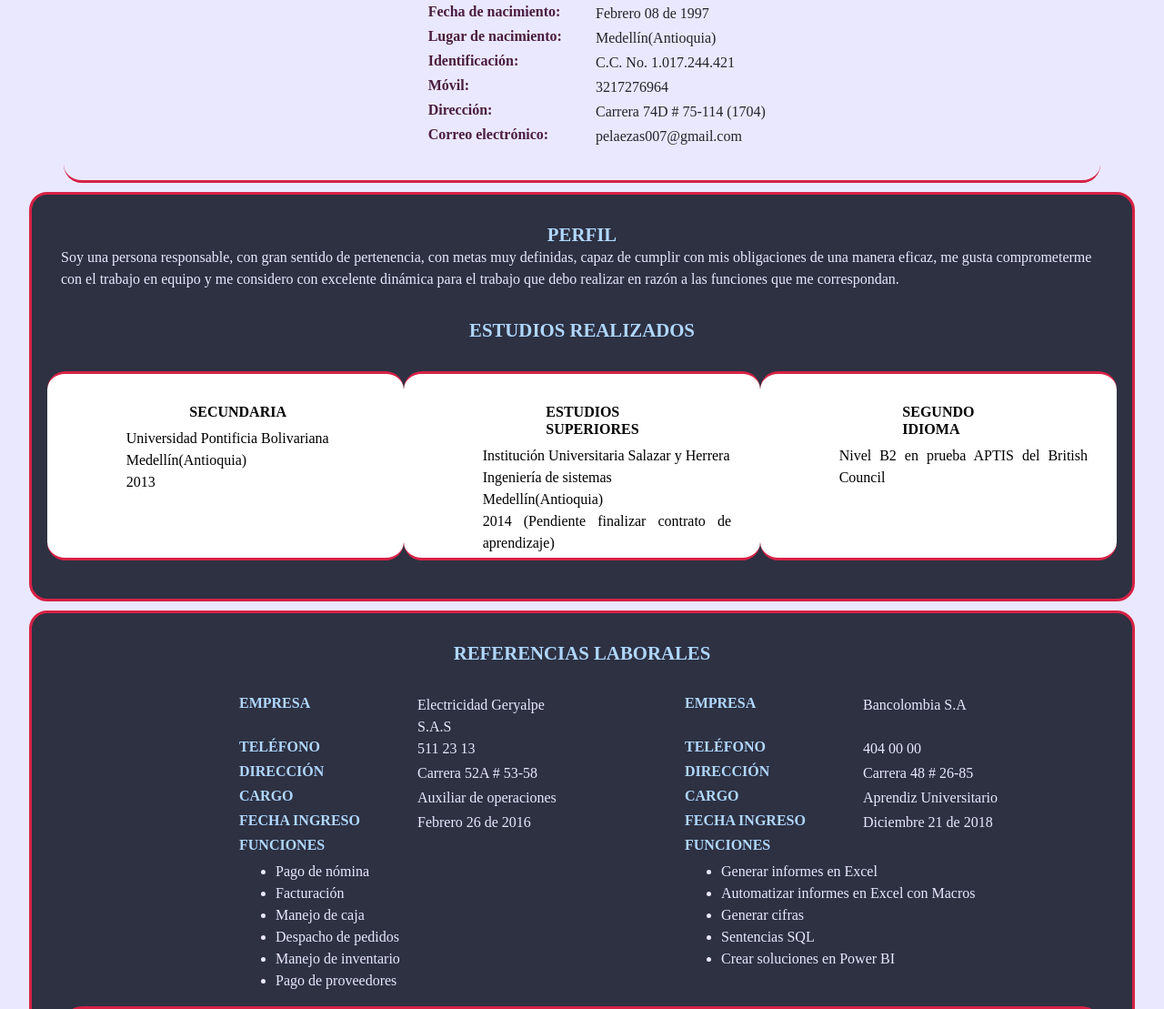
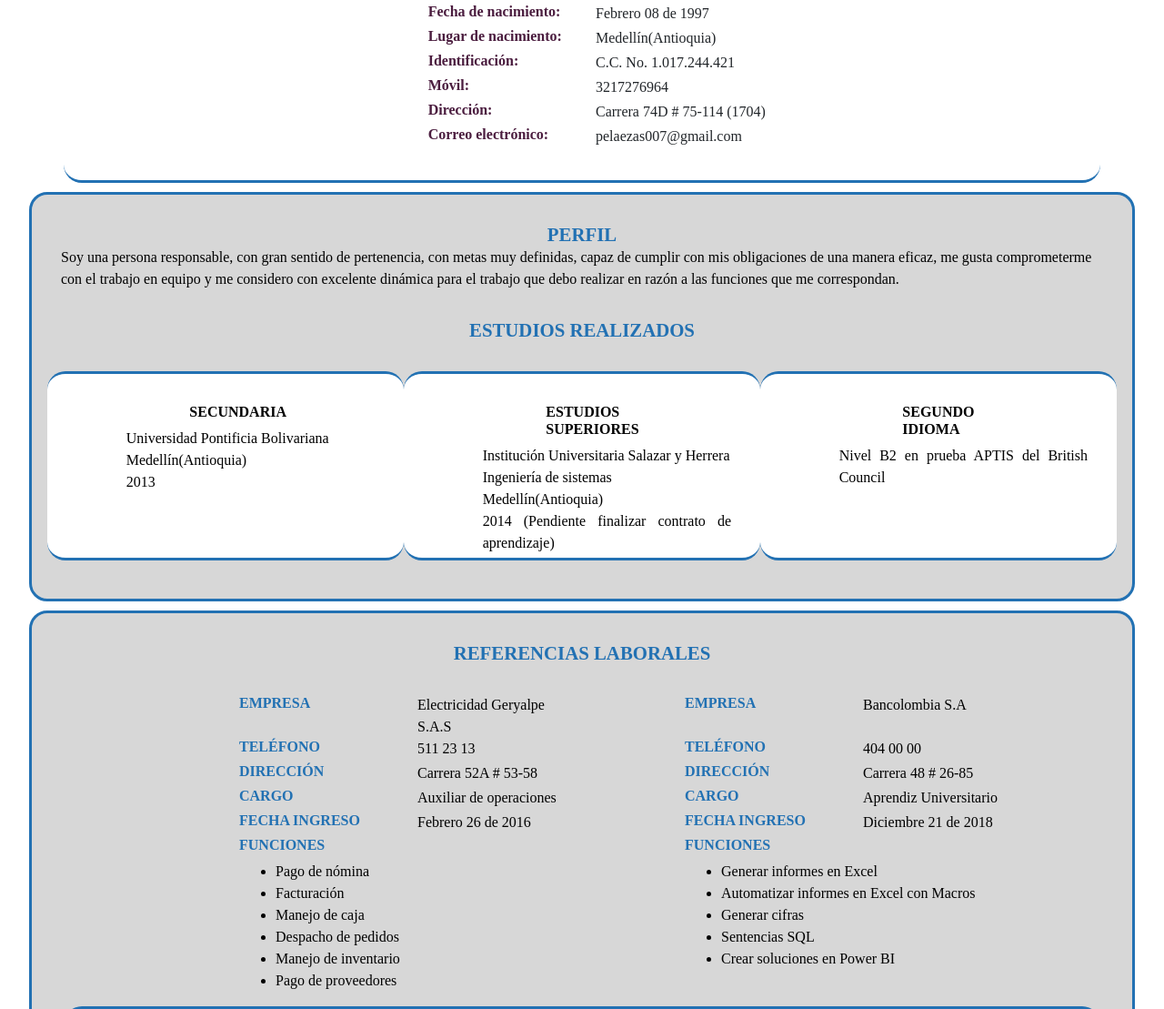
Before and after one commit to SantiagoPA97/Curriculum-vitae, a plain HTML site: page index.html in a window 1280 px wide. Shown: the part 459-1568 px from the top of the page at 91% size. Drawn offline with nearby package versions, Linux system fonts and the light colour scheme.

Commit message:
Foto y colores cambiados

```diff
--- a/styles.css
+++ b/styles.css
@@ -1,6 +1,6 @@
 body{
     font-family: 'Times New Roman', Times, serif;
-    background-color: #EAE8FF;
+    background-color: white;
 }
 
 h1{
@@ -32,8 +32,8 @@ p{
 }
 
 .container{
-    border-top: #D62246 0.2em solid;
-    border-bottom: #D62246 0.2em solid;
+    border-top: #2271B3 0.2em solid;
+    border-bottom: #2271B3 0.2em solid;
     border-radius: 20px;
 }
 
@@ -43,17 +43,17 @@ p{
 }
 
 .perfil, .laborales, .familiares{
-    border: #D62246 0.2em solid;
+    border: #2271B3 0.2em solid;
     border-radius: 20px;
-    background-color: #2D3142;
+    background-color: #D7D7D7;
 }
 
 .perfil, .laborales, .familiares p{
-    color: #EAE8FF;
+    color: #000000;
 }
 
 .laborales h2, .laborales h3, .familiares h2, .familiares h3, .perfil h2, .perfil h3{
-    color: #B0D7FF;
+    color: #2271B3;
 }
 
 .estudios{
```
Also changed, not shown: 1 other file.
